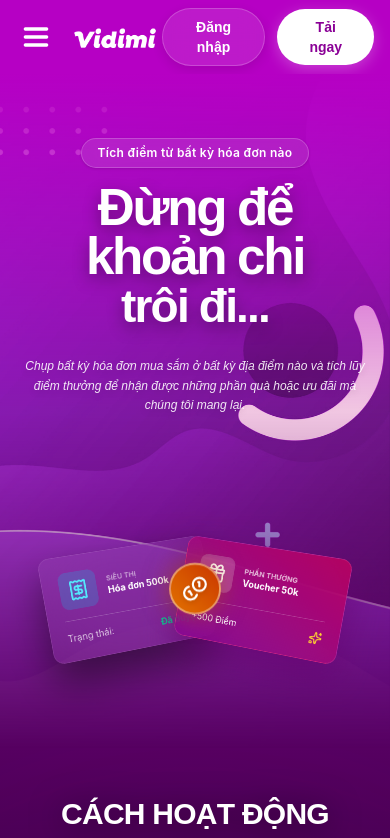
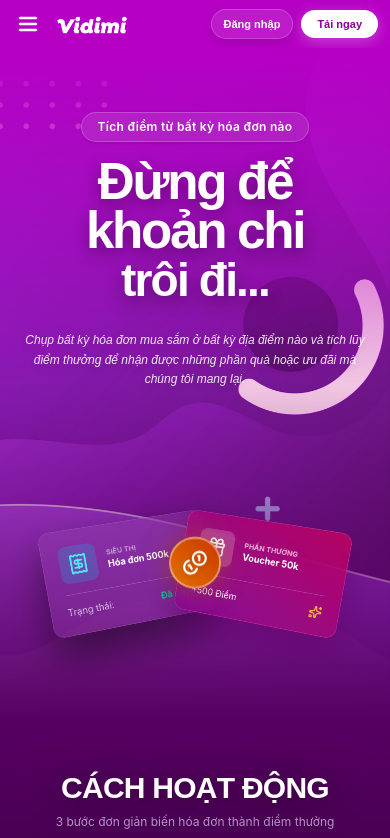
Before and after one commit to NoneHhii/vidimi, a React (Vite) app: page / in a window 390 px wide. Shown: the top 838 px of the page. Built offline with nearby package versions, Linux system fonts and the light colour scheme.

Commit message:
reponsive

```diff
--- a/src/components/Header.tsx
+++ b/src/components/Header.tsx
@@ -4,22 +4,22 @@ import vidimiLogo from "../assets/vidimi_logo.png";
 
 const Header: React.FC = () => {
     return (
-        <header className="flex items-center justify-between px-4 py-2 bg-[#b600c4]">
-            <div className="flex items-center gap-3">
+        <header className="flex items-center justify-between px-3 md:px-4 py-2 bg-[#b600c4]">
+            <div className="flex items-center gap-2 md:gap-3">
                 <button className="text-white p-1 rounded hover:bg-white/10 transition-colors">
-                    <svg xmlns="http://www.w3.org/2000/svg" className="w-8 h-8" fill="none" viewBox="0 0 24 24" stroke="currentColor" strokeWidth={2.5}>
+                    <svg xmlns="http://www.w3.org/2000/svg" className="w-6 h-6 md:w-8 md:h-8" fill="none" viewBox="0 0 24 24" stroke="currentColor" strokeWidth={2.5}>
                         <path strokeLinecap="round" strokeLinejoin="round" d="M4 6h16M4 12h16M4 18h16" />
                     </svg>
                 </button>
                 <a href="/" className="flex items-center">
-                    <img src={vidimiLogo} alt="Vidimi" className="h-8 object-contain" />
+                    <img src={vidimiLogo} alt="Vidimi" className="h-6 md:h-8 object-contain" />
                 </a>
             </div>
-            <div className="flex items-center gap-3">
-                <button className="bg-white/10 hover:bg-white/20 text-white font-semibold py-2 px-5 rounded-full transition-all backdrop-blur-md border border-white/20 shadow-[0_4px_12px_rgba(0,0,0,0.1)] text-sm md:text-base">
+            <div className="flex items-center gap-2 md:gap-3">
+                <button className="bg-white/10 hover:bg-white/20 text-white font-semibold py-1.5 px-3 md:py-2 md:px-5 rounded-full transition-all backdrop-blur-md border border-white/20 shadow-[0_4px_12px_rgba(0,0,0,0.1)] text-[11px] sm:text-xs md:text-base">
                     Đăng nhập
                 </button>
-                <button className="bg-white text-[#8a0096] hover:text-[#b600c4] font-bold py-2 px-6 rounded-full shadow-[0_4px_15px_rgba(255,255,255,0.25)] hover:shadow-[0_6px_25px_rgba(255,255,255,0.45)] hover:-translate-y-0.5 transition-all duration-300 text-sm md:text-base">
+                <button className="bg-white text-[#8a0096] hover:text-[#b600c4] font-bold py-1.5 px-4 md:py-2 md:px-6 rounded-full shadow-[0_4px_15px_rgba(255,255,255,0.25)] hover:shadow-[0_6px_25px_rgba(255,255,255,0.45)] hover:-translate-y-0.5 transition-all duration-300 text-[11px] sm:text-xs md:text-base">
                     Tải ngay
                 </button>
             </div>
```
